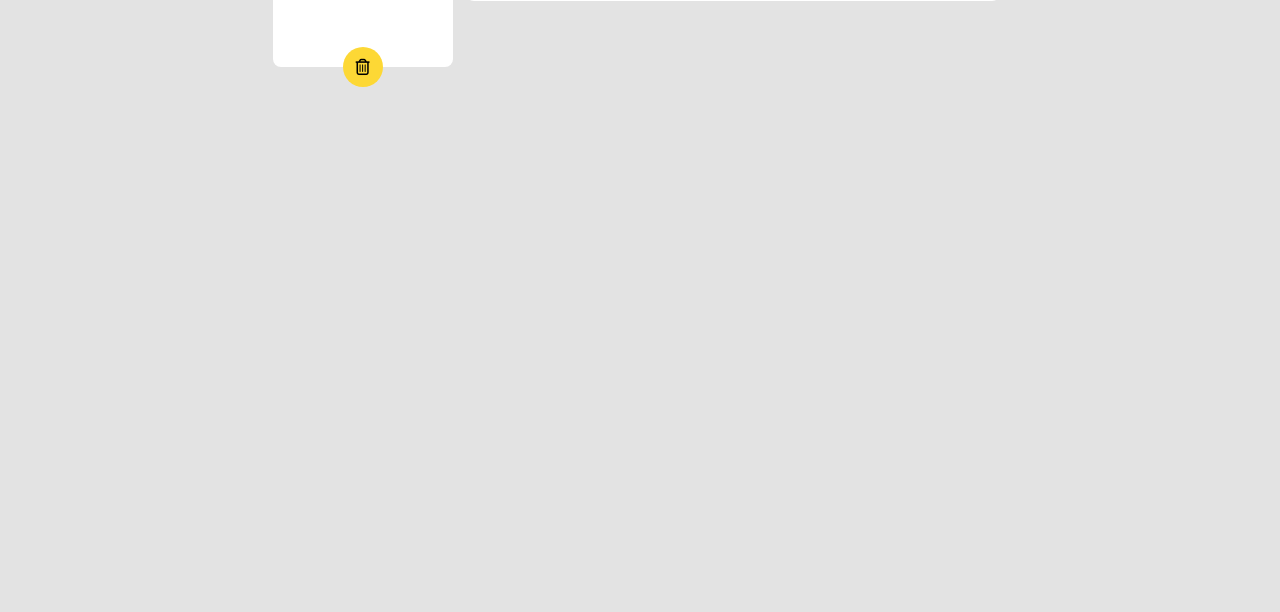
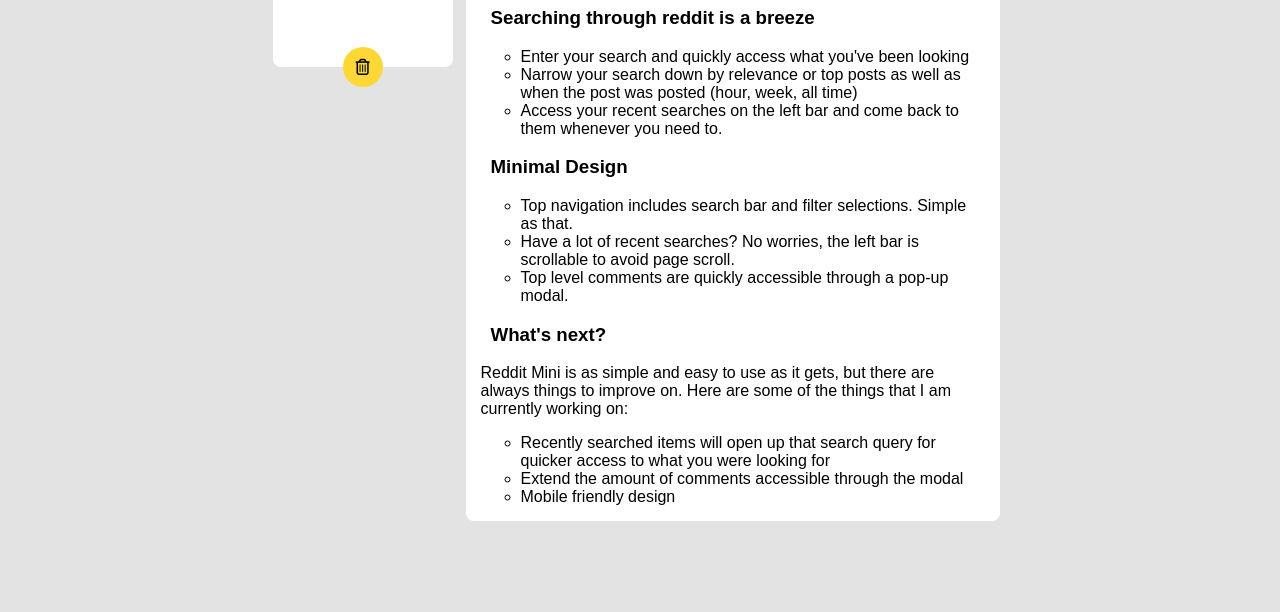
Before and after one commit to Josuerc026/redditWebApp, a plain HTML site: page index.html in a window 1280 px wide. Shown: the part 188-800 px from the top of the page. Drawn offline with nearby package versions, Linux system fonts and the light colour scheme.

Commit message:
html edits

```diff
--- a/index.html
+++ b/index.html
@@ -6,38 +6,20 @@
   </head>
   <body>
     <!---COMMENT OVERLAY AND MODAL -->
-
-
-
-
     <div id="overlay">
-
       <div id="modal" class="hidden">
              <div id="btn-container">
                    <span>Top Level Comments</span>
                       <button value="close" class="close-btn">
                         X
                        </button>
-
-
             </div>
-
             <div id="reddit-comments">
-
-
-      </div>
-
             </div>
       </div>
-
+    </div>
    <!---//////////////////////-->
-
-
-
-
-
     <div id="searchfield">
-
       <form id="domainform" name="domainform">
         <i class="fa fa-reddit fa-2x" aria-hidden="true"></i> <input type="text" class="search" id="query" name="s" placeholder="&#xf002 Search" style="font-family:Arial, FontAwesome">
               sort by:
@@ -63,32 +45,43 @@
                  My Recent Searches
               </p>
               <ul id="recent-searches">
-
               </ul>
               <button id="clear-all-recents">
                   <i class="fa fa-trash-o fa-lg" aria-hidden="true"></i>
               </button>
-    <!---</form>-->
          </aside>
 
      <div id="content">
      <ul class="linkList">
-        <li class="listItem"><h3>
+        <li class="listItem">
+          <h1>
             Reddit Mini - version 1.0.0
-          </h3></li>
+          </h1>
+          <h3>Searching through reddit is a breeze</h3>
+            <ul>
+                <li>Enter your search and quickly access what you've been looking</li>
+                <li>Narrow your search down by relevance or top posts as well as when the post was posted (hour, week, all time)</li>
+                <li>Access your recent searches on the left bar and come back to them whenever you need to.&nbsp;</li>
+            </ul>
+            <h3>Minimal Design&nbsp;</h3>
+            <ul>
+               <li>Top navigation includes search bar and filter selections. Simple as that.&nbsp;</li>
+               <li>Have a lot of recent searches? No worries, the left bar is scrollable to avoid page scroll.</li>
+               <li>Top level comments are quickly accessible through a pop-up modal.</li>
+            </ul>
+            <h3>What's next?</h3>
+            <p>Reddit Mini is as simple and easy to use as it gets, but there are always things to improve on. Here are some of the things that I am currently working on:&nbsp;</p>
+            <ul>
+                <li>Recently searched items&nbsp;will open up that search query for quicker access to what you were looking for</li>
+                <li>Extend the amount of comments accessible through the modal</li>
+                <li>Mobile friendly design&nbsp;</li>
+            </ul>
+        </li>
        </ul>
 
     </div>
-
-
     </div>
-
 </div>
-
-
-
-
-
 
    <script
   src="https://code.jquery.com/jquery-3.2.1.js"
```
Also changed, not shown: 1 other file. Lines whose indentation alone changed are shown as unchanged.
